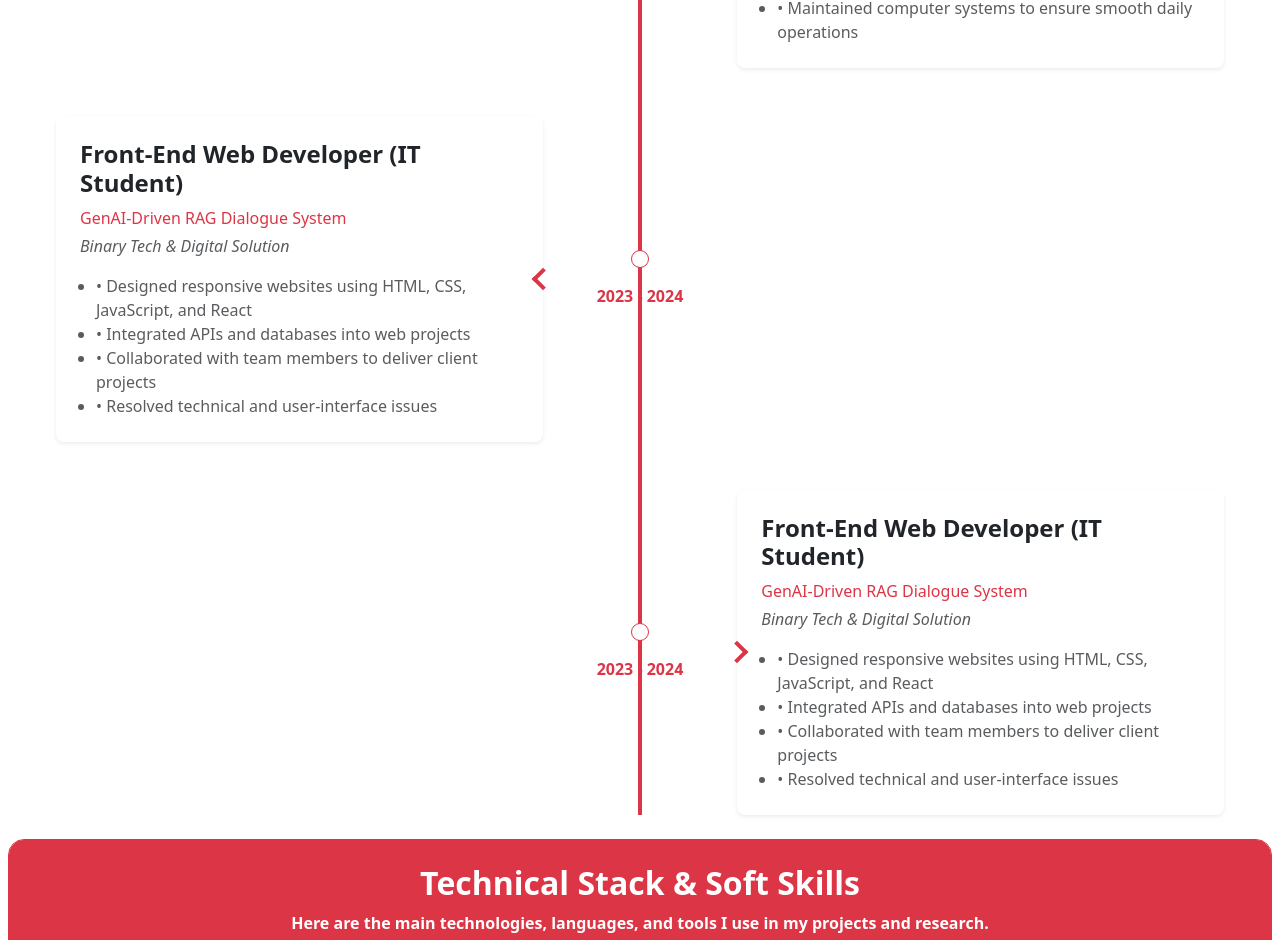
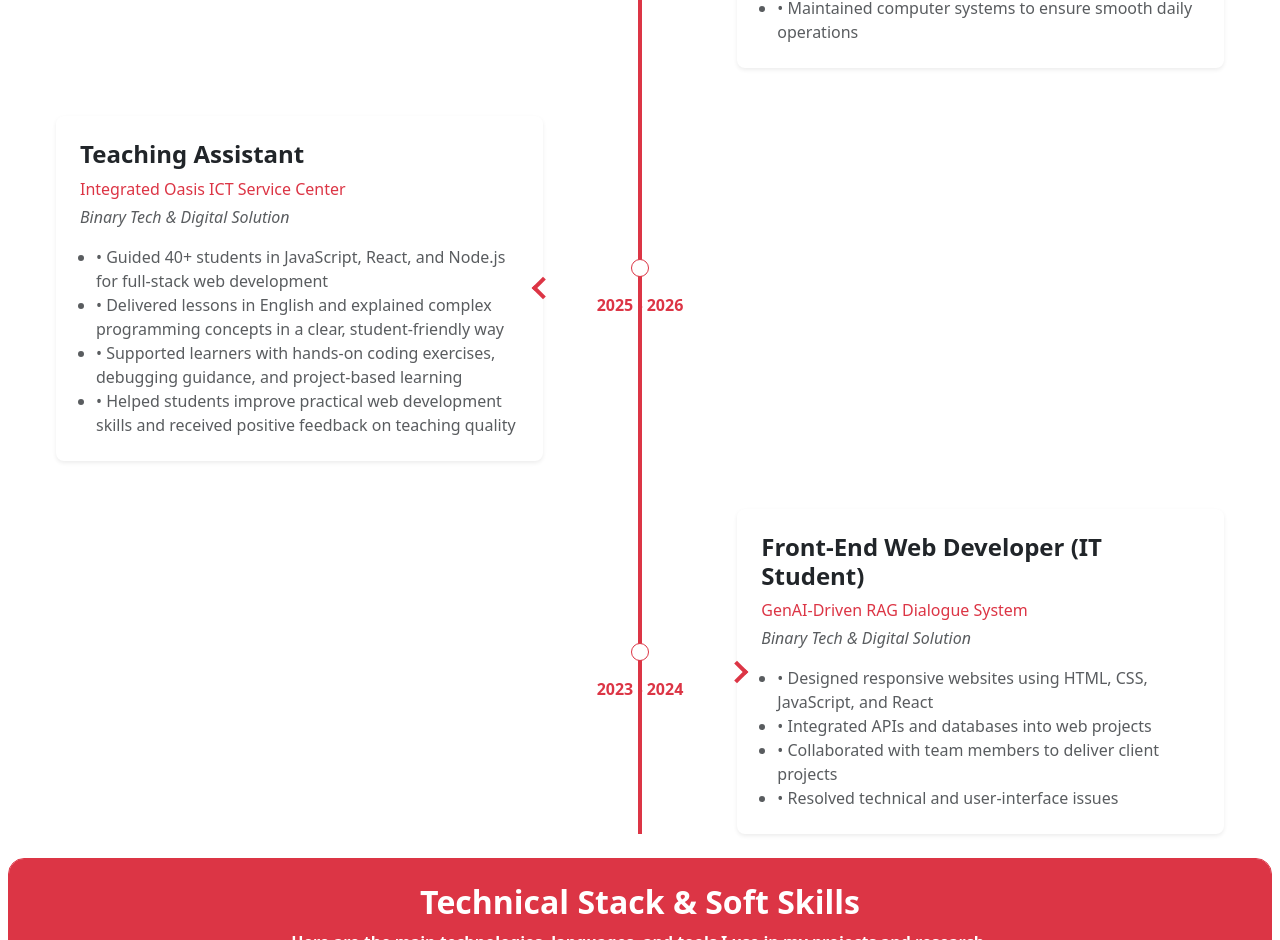
Before and after one commit to johnjerry8749/portflio, a React (Vite) app in the folder frontend/: page / in a window 1280 px wide. Shown: the part 2734-3674 px from the top of the page. Built offline with nearby package versions, Linux system fonts and the light colour scheme.

Commit message:
Update Experience component with new Teaching Assistant role and responsibilities

```diff
--- a/frontend/src/components/Experince.jsx
+++ b/frontend/src/components/Experince.jsx
@@ -34,16 +34,15 @@ const Experience = () => {
       side: "right",
     },
     {
-      date: "2023 - 2024",
-      title: "Front-End Web Developer (IT Student)",
-      subtitle: "GenAI-Driven RAG Dialogue System",
+      date: "2025 - 2026",
+      title: "Teaching Assistant",
+      subtitle: "Integrated Oasis ICT Service Center",
       company: "Binary Tech & Digital Solution",
       details: [
-        " • Designed responsive websites using HTML, CSS, JavaScript, and React",
-        " • Integrated APIs and databases into web projects",
-        " • Collaborated with team members to deliver client projects",
-        " • Resolved technical and user-interface issues",
-
+        " • Guided 40+ students in JavaScript, React, and Node.js for full-stack web development",
+        " • Delivered lessons in English and explained complex programming concepts in a clear, student-friendly way",
+        " • Supported learners with hands-on coding exercises, debugging guidance, and project-based learning",
+        " • Helped students improve practical web development skills and received positive feedback on teaching quality",
       ],
       side: "left",
     },
```
